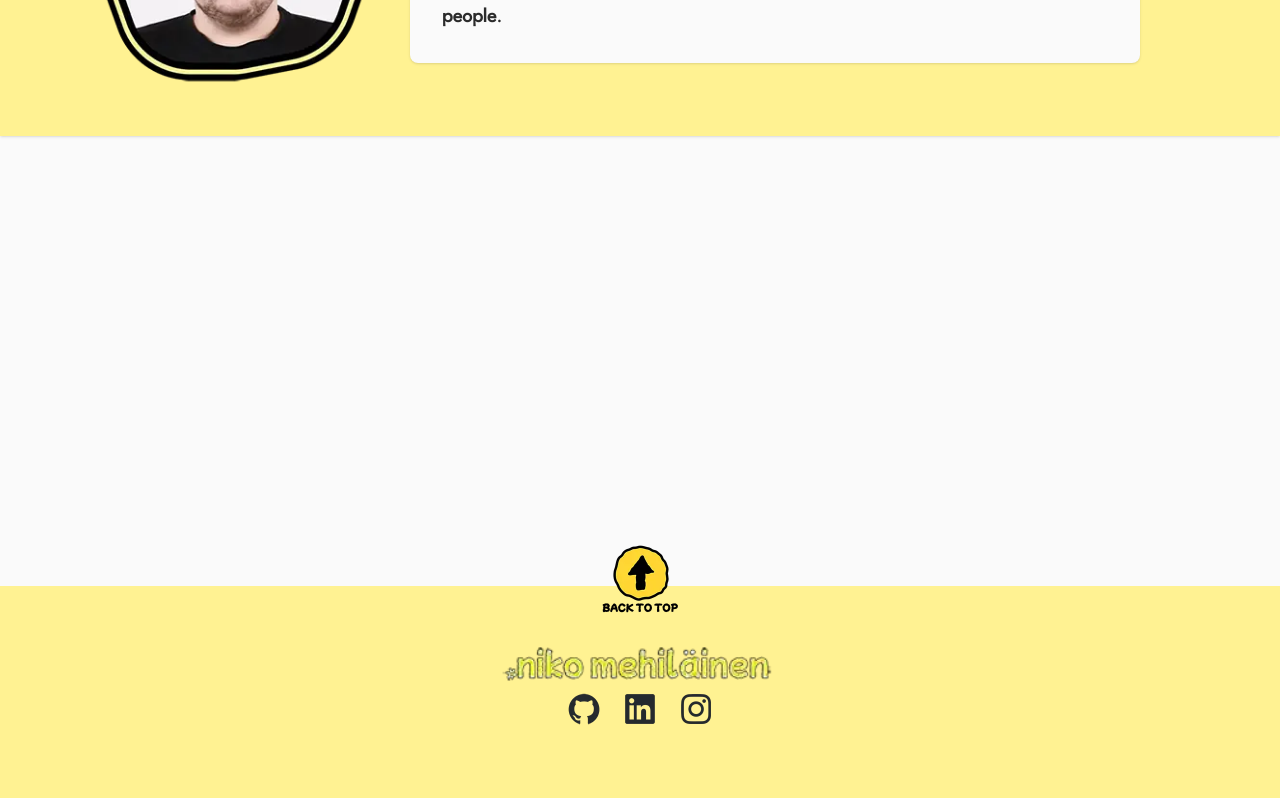
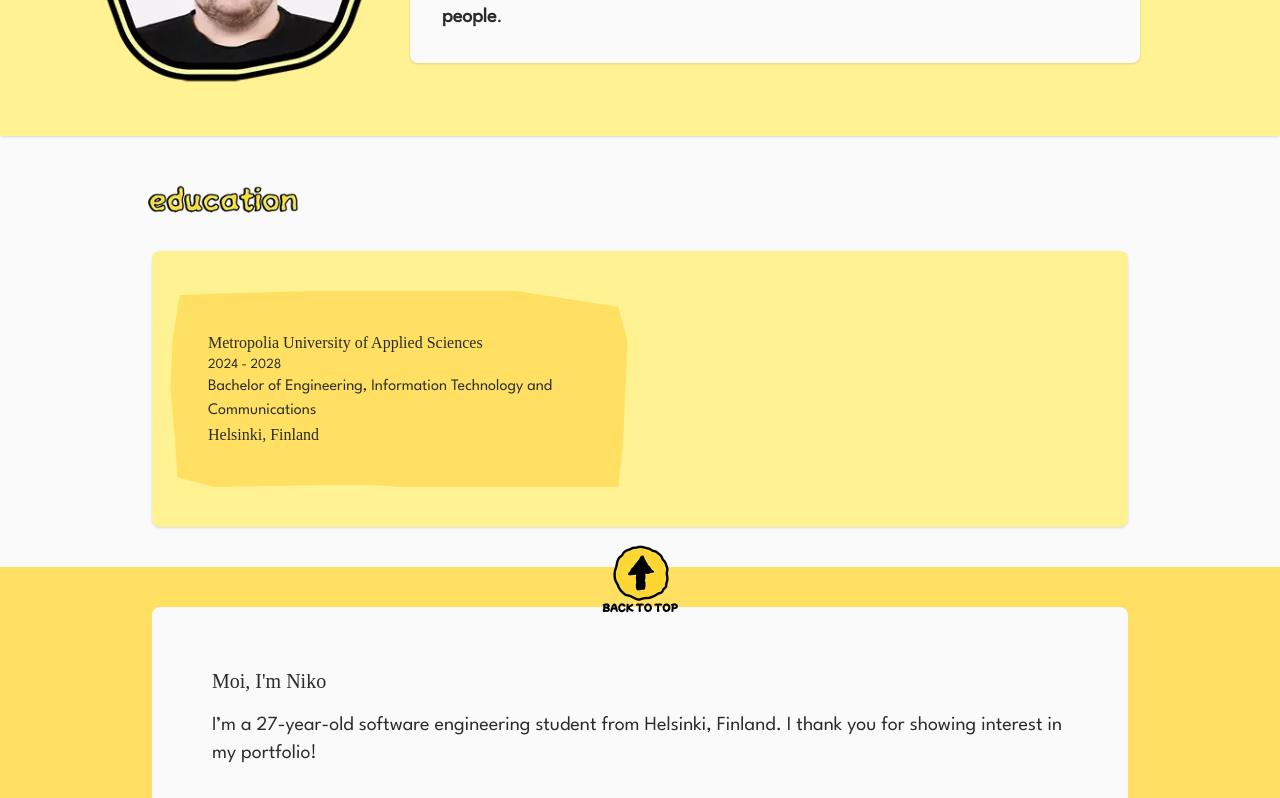
Before and after one commit to mehiis/portfolio-website, a React (Vite) app: page / in a window 1280 px wide. Shown: the part 280-1078 px from the top of the page. Built offline with nearby package versions, Linux system fonts and the light colour scheme; a web font is replaced by a local one.

Commit message:
add ed + me

```diff
--- a/src/views/Home.tsx
+++ b/src/views/Home.tsx
@@ -1,9 +1,13 @@
+import Education from '../components/homepage/Education'
 import Hero  from '../components/homepage/Hero'
+import Me from '../components/homepage/Me'
 
 const Home = () => {
   return (
     <>
       <Hero />
+      <Education />
+      <Me />
     </>
   )
 }
```
